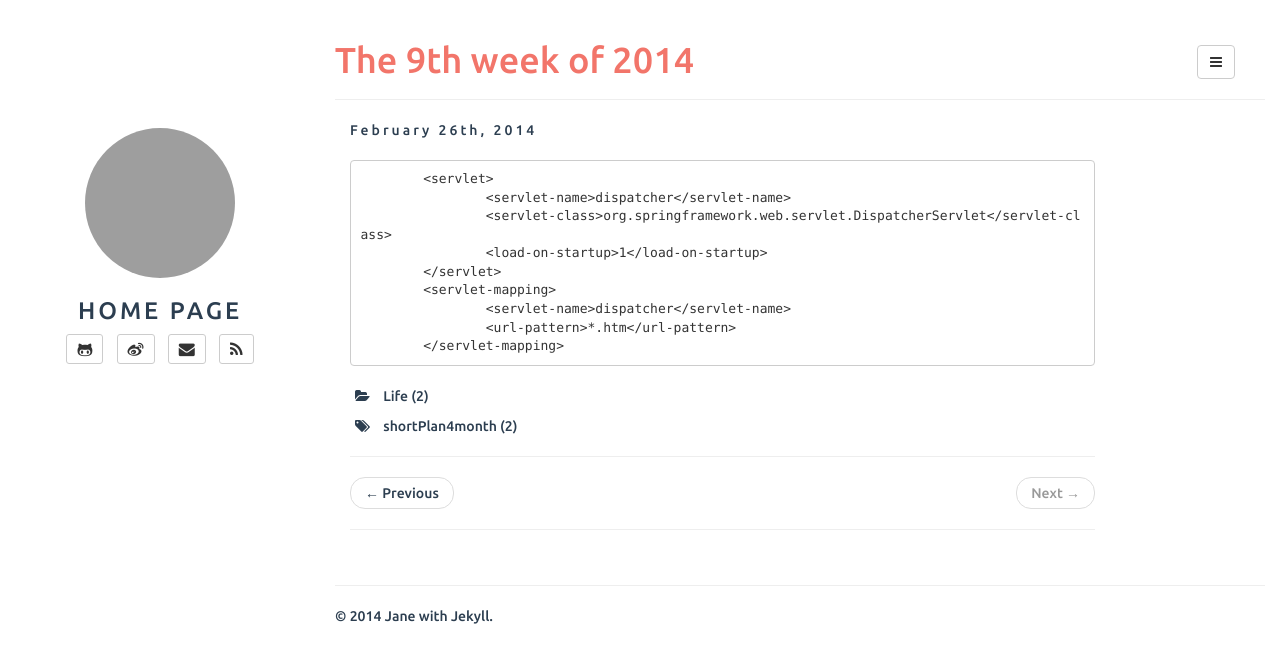
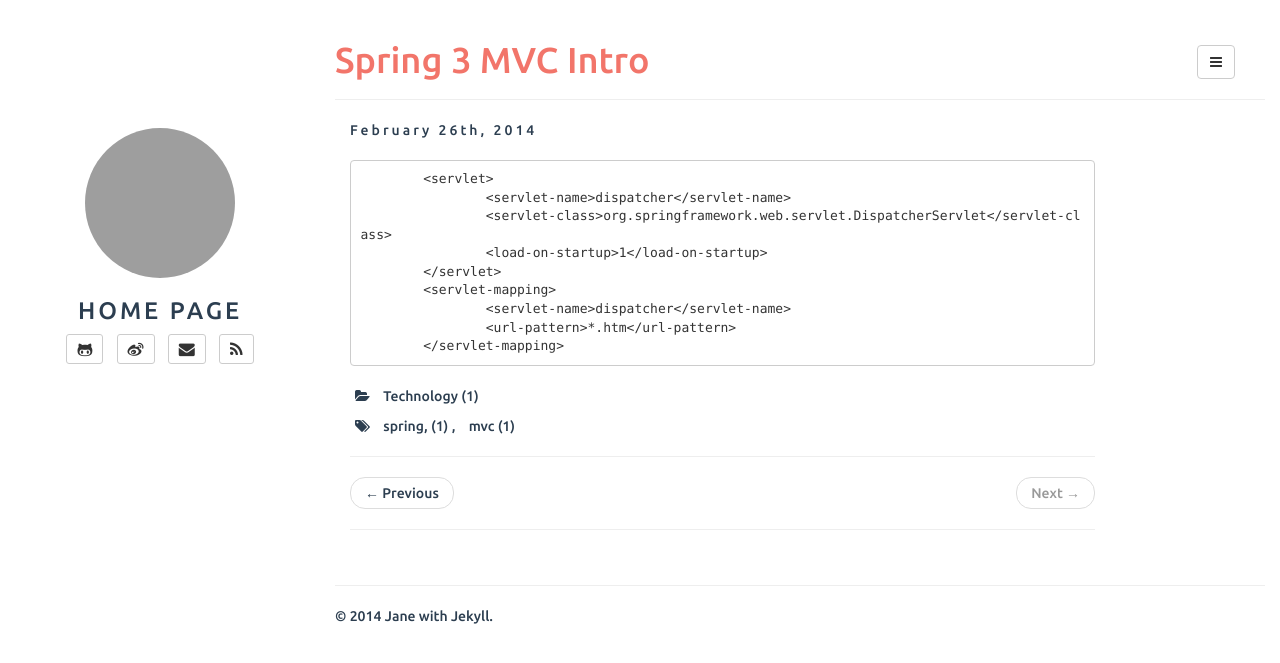
Before and after one commit to jane110511/jane110511.github.io, a Jekyll site: the page built from _posts/2014-02-26-spring3mvc.md, in a window 1280 px wide. Shown: the top 663 px of the page. Built offline with Jekyll 4.4.1, drawn with Linux system fonts in a browser that asks for light colours; Markdown is read by kramdown in place of the engine named in the settings; grey boxes are pictures that could not be loaded.

Commit message:
Update 2014-02-26-spring3mvc.md

````diff
--- a/_posts/2014-02-26-spring3mvc.md
+++ b/_posts/2014-02-26-spring3mvc.md
@@ -1,8 +1,8 @@
 ---
 layout: post
-title: The 9th week of 2014
-categories: Life
-tags: shortPlan4month
+title: Spring 3 MVC Intro
+categories: Technology
+tags: spring, mvc
 ---
 ```
 	<servlet>
````
